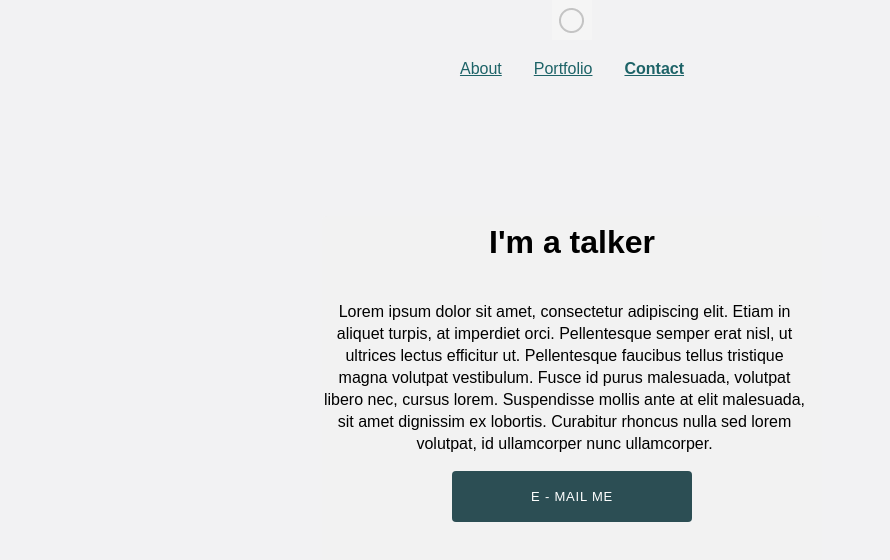
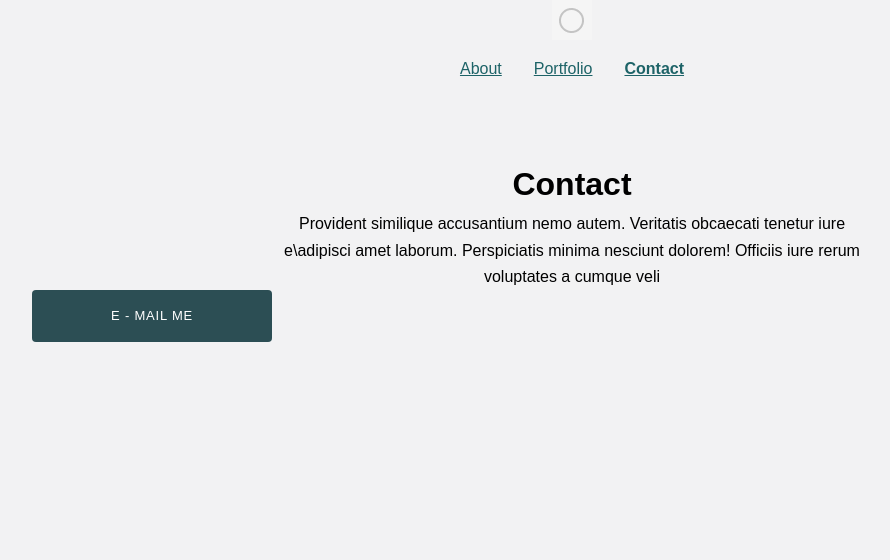
Before and after one commit to BrandonHumphry/Components, a React (Create React App) app: page /contact in a window 1280 px wide. Shown: the top 560 px of the page, without its empty margins (68-958 px from the left). Built offline with nearby package versions, Linux system fonts and the light colour scheme.

Commit message:
applied PageStructure component to Contact page and need to now adjust previous styling

```diff
--- a/src/pages/Contact.js
+++ b/src/pages/Contact.js
@@ -1,4 +1,5 @@
-import React, { useState } from "react";
+import { useState } from "react";
+import PageStructure from "../Components/PageStructure/PageStructure";
 import "./Contact.css";
 
 const Contact = ({ data }) => {
@@ -29,19 +30,13 @@ const Contact = ({ data }) => {
   };
 
   return (
-    <div className="contactbackground">
-      <div className="contact-container">
-        <h1> I'm a talker</h1>
-        <p id="thankful">
-          Lorem ipsum dolor sit amet, consectetur adipiscing elit. Etiam in
-          aliquet turpis, at imperdiet orci. Pellentesque semper erat nisl, ut
-          ultrices lectus efficitur ut. Pellentesque faucibus tellus tristique
-          magna volutpat vestibulum. Fusce id purus malesuada, volutpat libero
-          nec, cursus lorem. Suspendisse mollis ante at elit malesuada, sit amet
-          dignissim ex lobortis. Curabitur rhoncus nulla sed lorem volutpat, id
-          ullamcorper nunc ullamcorper.
-        </p>
-
+    <div>
+      <PageStructure
+        pageTitle="Contact"
+        pageDescription="Provident similique accusantium nemo autem. Veritatis
+                        obcaecati tenetur iure e\adipisci amet laborum. Perspiciatis
+                        minima nesciunt dolorem! Officiis iure rerum voluptates a cumque veli"
+      />
       <div className="alignbuttons">
         <a
           id="button"
@@ -53,7 +48,6 @@ const Contact = ({ data }) => {
         </a>
       </div>
     </div>
-    </div>
   );
 };
 
```
Lines whose indentation alone changed are shown as unchanged.
